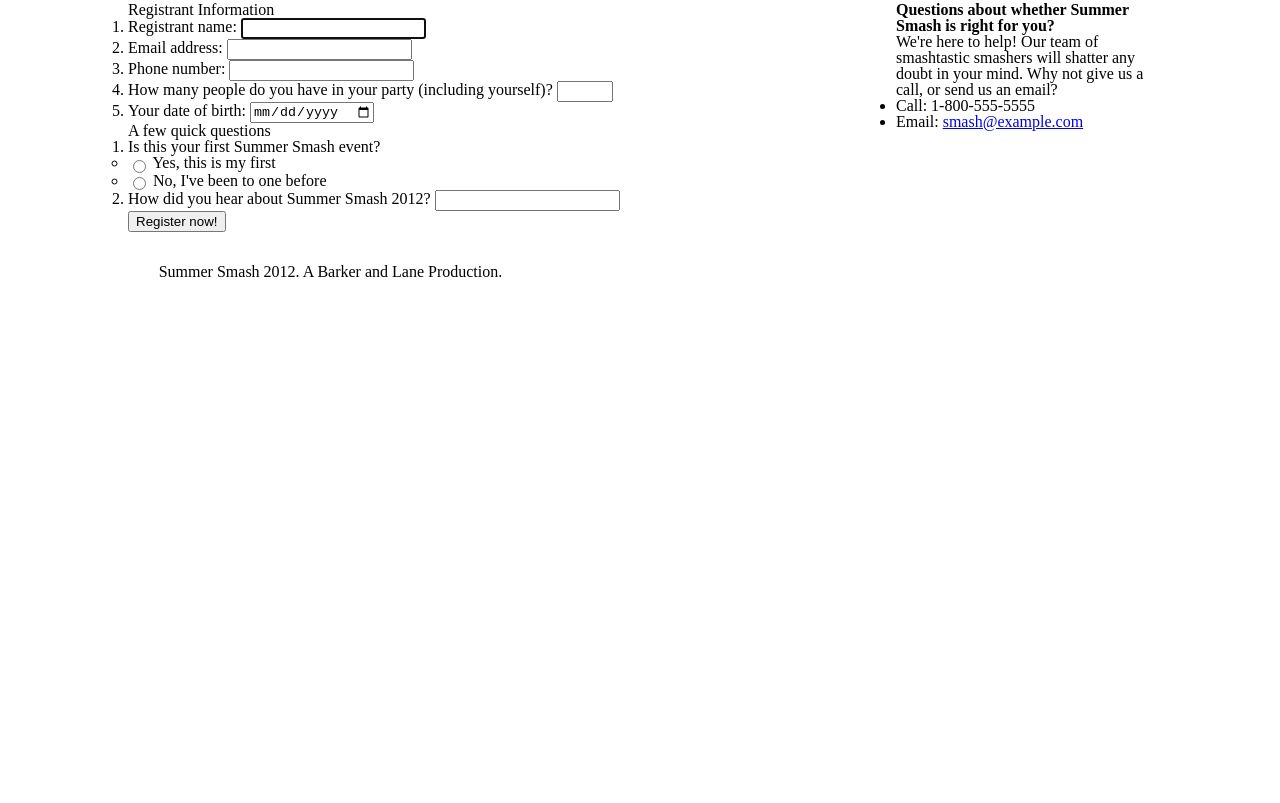
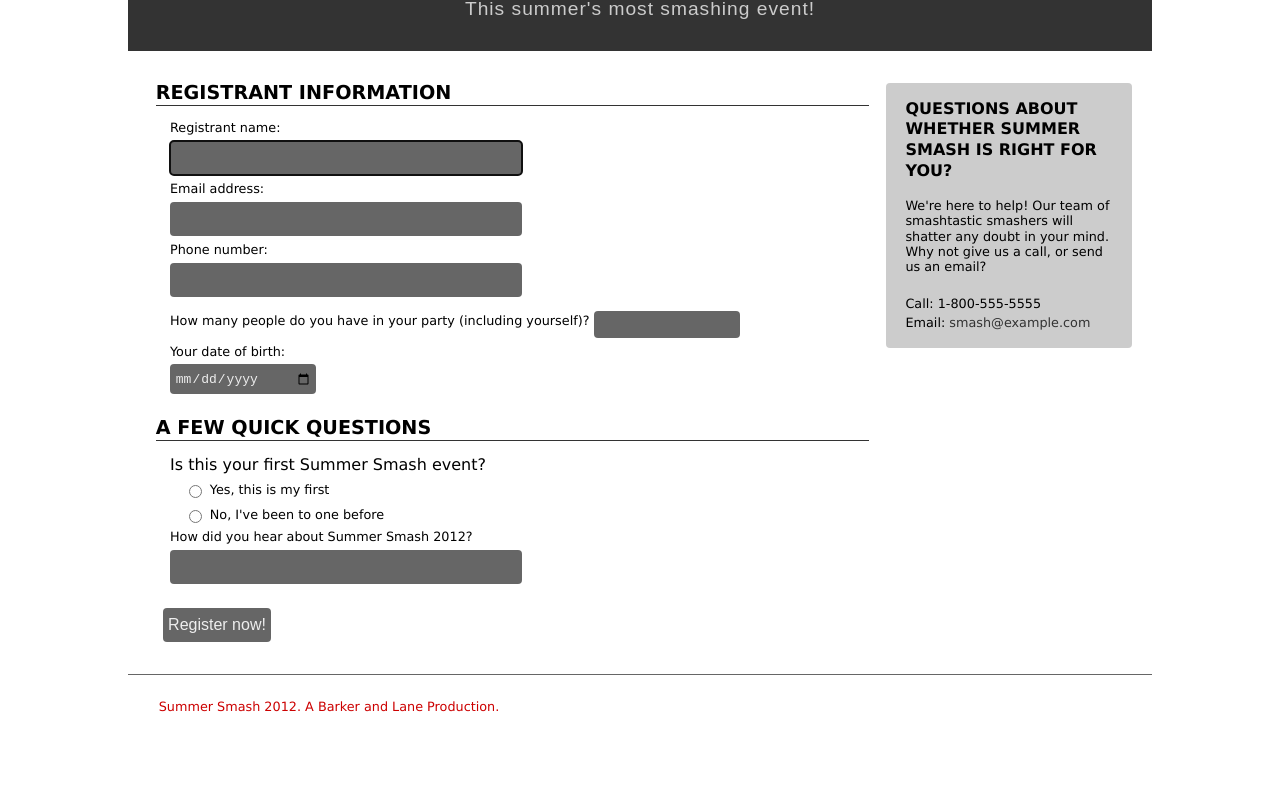
Before and after one commit to paul-newman/Summer-Smash-2012, a plain HTML site: page site/registration.html in a window 1280 px wide. Shown: the part 142-945 px from the top of the page. Before the commit the page ends 800 px from the top, so only its background shows below. Drawn offline with Linux system fonts and the light colour scheme; a script that the page names is missing; a web font is replaced by a local one.

Commit message:
update of css for Registration form

```diff
--- a/site/css/style.css
+++ b/site/css/style.css
@@ -84,24 +84,152 @@ vertical-align:middle;
 div#pagewrap {
 width: 80%;
 margin: 4em auto;
+font-family: Verdana, Arial, sans-serif;
 }
 
 header {
 padding: 1em 0 2em;
+background-color: #333;
 }
+
+header a {
+text-decoration: none;
+color: white;
+text-align: center;
+}
+
+header h1 {
+font-size: 3em;
+font-family: "Frijole", Arial, sans-serif;
+color: #eee;
+}
+
+header p {
+font-size: 1.2em;
+font-family: "Frijole", Arial, sans-serif;
+color: #ccc;
+margin: 0.7em 0 0 0;
+letter-spacing: 1px;
+}
+
 section#main {
 float: left;
+margin: 2em 2%;
 }
 section#registration_form {
 width: 74%;
 float: left;
 padding: 0 1% 0 0;
 }
+
+fieldset {
+padding: 0.5em 1% 1em;
+}
+
+legend {
+text-transform: uppercase;
+font-size: 1.2em;
+font-weight: bold;
+padding-bottom: 3px;
+border-bottom: 1px solid #333;
+width: 100%;
+}
+
+form ol, form ul {
+list-style-type: none;
+margin: 0 2%;
+}
+form li {
+margin: 0.5em 0;
+}
+label {
+font-size: 0.8em;
+}
+form ol li label {
+display: block;
+}
+form ul li label {
+display: inline;
+}
+
+input[type="text"], input[type="number"], input[type="tel"], input[type="email"],
+input[type="date"] {
+width: 50%;
+padding: 0.5em 0.7%;
+margin-top: 0.4em;
+font-size: 1em;
+color: #eee;
+border: none;
+background-color: rgba(0,0,0,0.6);
+-webkit-border-radius: 4px;
+-moz-border-radius: 4px;
+-o-border-radius: 4px;
+border-radius: 4px;
+}
+
+input[type="number"], input[type="date"] {
+width: 20%;
+}
+
+input[type="submit"] {
+background-color: rgba(0,0,0,0.6);
+color: #eee;
+padding: 0.5em 0.7%;
+font-size: 1em;
+border: none;
+-webkit-border-radius: 4px;
+-moz-border-radius: 4px;
+-o-border-radius: 4px;
+border-radius: 4px;
+margin-left: 2%;
+}
+
 aside {
-width: 25%;
+width: 21%;
 float: right;
+background-color: #ccc;
+padding: 1em 2%;
+-webkit-border-radius: 4px;
+-moz-border-radius: 4px;
+-o-border-radius: 4px;
+border-radius: 4px;
 }
+aside h2 {
+font-size: 1em;
+line-height: 1.3em;
+text-transform: uppercase;
+margin-bottom: 1em;
+}
+aside p {
+font-size: 0.8em;
+line-height: 1.2em;
+margin-bottom: 1.5em;
+}
+aside ul {
+list-style-type: none;
+font-size: 0.8em;
+line-height: 1.5em;
+}
+aside a {
+color: #333;
+background-color: transparent;
+text-decoration: none;
+-webkit-transition: all 3s ease;
+-moz-transition: all 3s ease;
+-o-transition: all 3s ease;
+transition: all 3s ease;
+}
+aside a:hover {
+color: #c00;
+background-color: black;
+font-weight: bold;
+}
+
 footer {
 clear: both;
 padding: 2em 3%;
+border-top: 1px solid #666;
+color: #c00;
+font-family: Zapfino, Verdana, sans-serif;
+font-size: 0.8em;
 }
--- a/site/registration.html
+++ b/site/registration.html
@@ -3,6 +3,7 @@
 <head>
 <meta charset="utf-8">
 <title>Summer Smash 2010 Registration</title>
+<link href="http://fonts.googleapis.com/css?family=Frijole" rel="stylesheet">
 <link rel="stylesheet" href="css/style.css">
 <script src="js/javascript.js"></script>
 </head>
```
